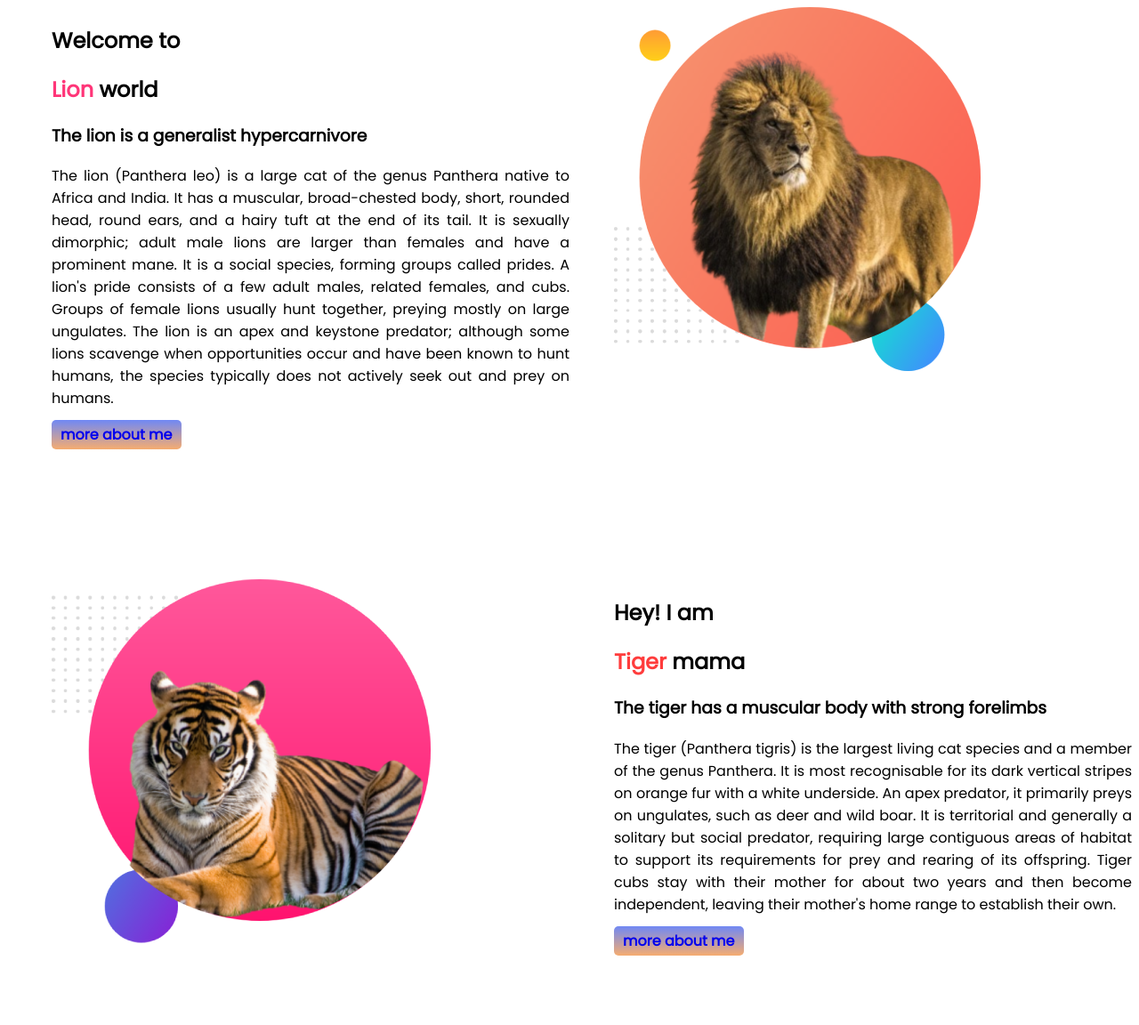
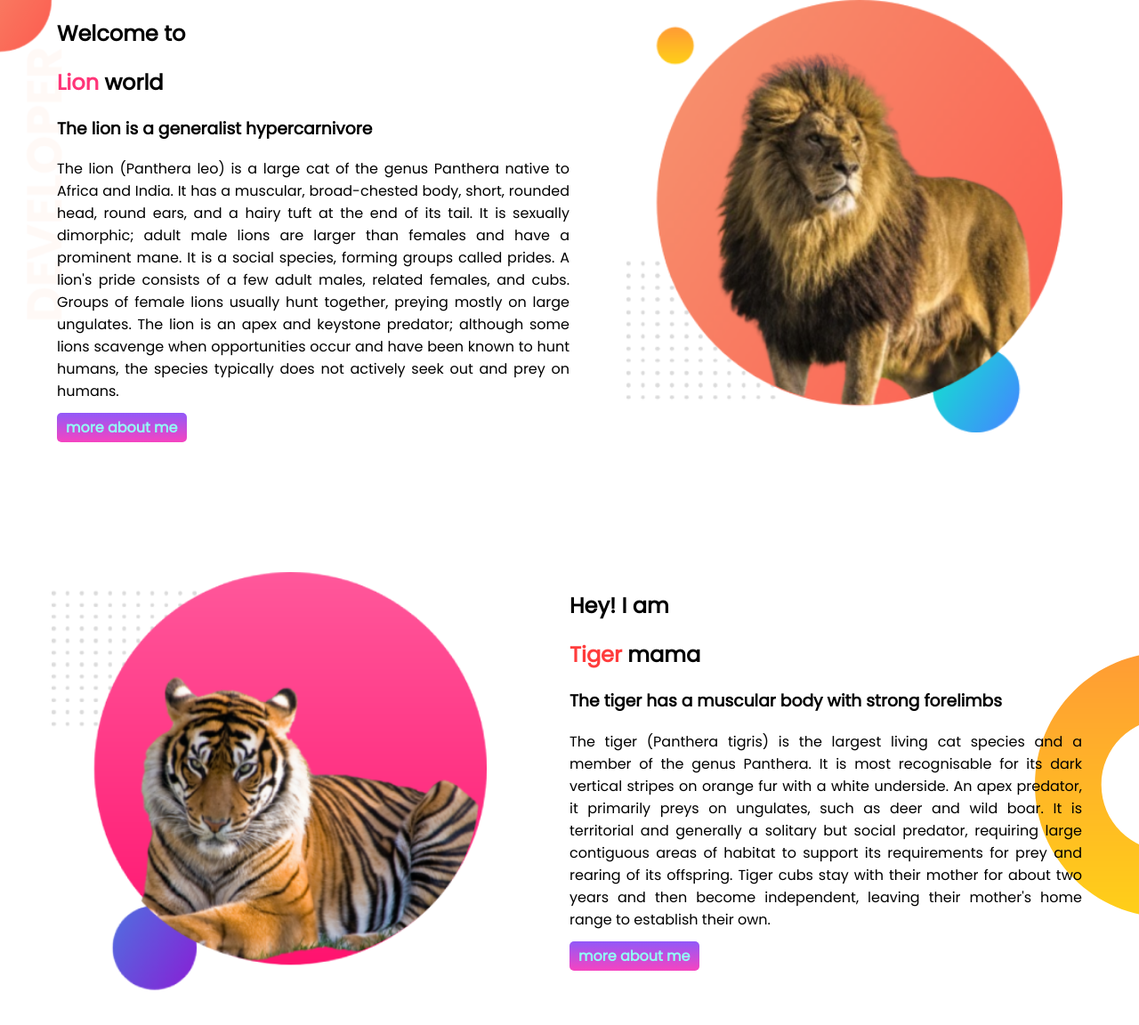
Before and after one commit to rehan999/animal-portfolio, a plain HTML site: page index.html in a window 1280 px wide. Shown: the whole page at 89% size. Before the commit the page ends 1078 px from the top, so only its background shows below. Drawn offline with Linux system fonts and the light colour scheme.

Commit message:
tiger and lion 2nd commit

```diff
--- a/index.html
+++ b/index.html
@@ -13,22 +13,22 @@
 </head>
 <body>
     <section class="lions-world">
-        <div class="half-width">
+        <div class="lion-half-width">
             <h1>Welcome to </h1>
         <h1><span>Lion</span> world</h1>
         <h3>The lion is a generalist hypercarnivore </h3>
         <p class="paragraph-style">The lion (Panthera leo) is a large cat of the genus Panthera native to Africa and India. It has a muscular, broad-chested body, short, rounded head, round ears, and a hairy tuft at the end of its tail. It is sexually dimorphic; adult male lions are larger than females and have a prominent mane. It is a social species, forming groups called prides. A lion's pride consists of a few adult males, related females, and cubs. Groups of female lions usually hunt together, preying mostly on large ungulates. The lion is an apex and keystone predator; although some lions scavenge when opportunities occur and have been known to hunt humans, the species typically does not actively seek out and prey on humans.</p>
             <a class="button-style" target="_blank" href="https://en.wikipedia.org/wiki/Lion">more about me</a>
         </div>
-        <div class="half-width">
+        <div class="lion-half-width">
             <img src="images/edit picture/lion 1.png" alt="lion">
         </div>
     </section>
     <section class="tiger-world">
-        <div class="half-width">
+        <div class="tiger-half-width" >
             <img src="images/edit picture/tiger 1.png" alt="tiger">
         </div>
-        <div class="half-width">
+        <div class="tiger-half-width" class="">
             <h1>Hey! I am</h1>
             <h1><span>Tiger</span> mama</h1>
             <h3>The tiger has a muscular body with strong forelimbs</h3>
--- a/style.css
+++ b/style.css
@@ -1,26 +1,33 @@
 body{
     font-family: 'Oswald', sans-serif;
 font-family: 'Poppins', sans-serif;
+margin: 0;
 }
 .lions-world{
     display: flex;
     margin-bottom: 150px;
+    background-image: url(others-images/top-banner.png);
+    background-repeat: no-repeat;
 
 }
 .lions-world span{
     color: rgb(255, 53, 120);
 }
-.half-width{
+.lion-half-width{
     width: 50%;
-    margin-left: 50px;
+    padding-left: 5%;
 
+}
+.lion-half-width img{
+    width: 85%;
 }
 
 .button-style{
+    color: #90fff6;
     text-decoration: none;
     padding: 5px 10px;
     border-radius: 5px;
-    background-image: linear-gradient(rgba(97, 124, 243, 0.904), rgba(245, 165, 99, 0.918));
+    background-image: linear-gradient(rgba(134, 72, 248, 0.904), rgba(245, 51, 187, 0.918));
     font-weight: 900;
 
 }
@@ -29,7 +36,19 @@ font-family: 'Poppins', sans-serif;
 }
 .tiger-world{
     display: flex;
+    margin-bottom: 150px;
+    background-image: url(others-images/dream-bg.png);
+    background-repeat: no-repeat;
+    background-position: right;
 }
 .tiger-world span{
     color: rgb(255, 60, 60);
 }
+.tiger-half-width{
+    width: 50%;
+    padding-right: 5%;
+}
+.tiger-half-width img{
+    width: 85%;
+    margin-left: 10%;
+}
```
Also changed, not shown: others-images/dream-bg.png (renamed from others icon/dream-bg.png), others-images/exp-bg.png (renamed from others icon/exp-bg.png), others-images/my-bg.png (renamed from others icon/my-bg.png), others-images/my-bg2.png (renamed from others icon/my-bg2.png), others-images/top-banner.png (renamed from others icon/top-banner.png).
